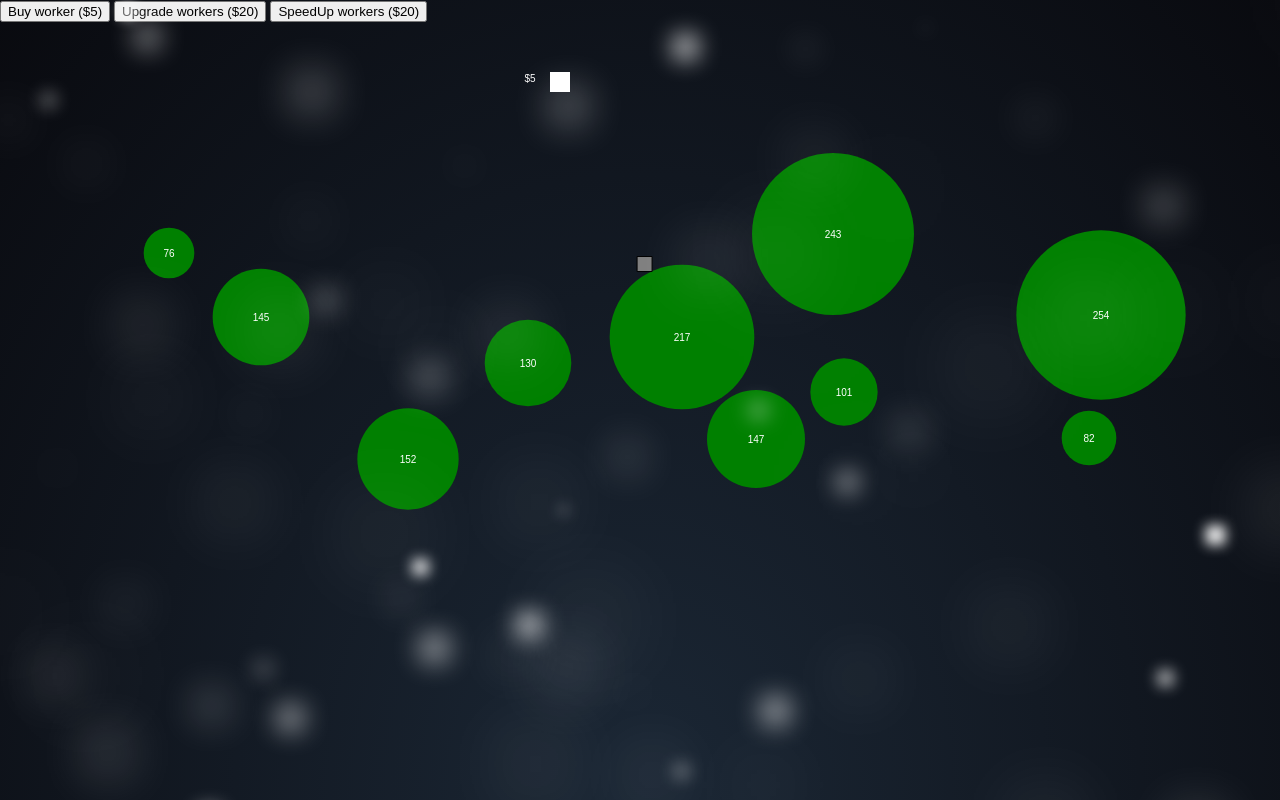
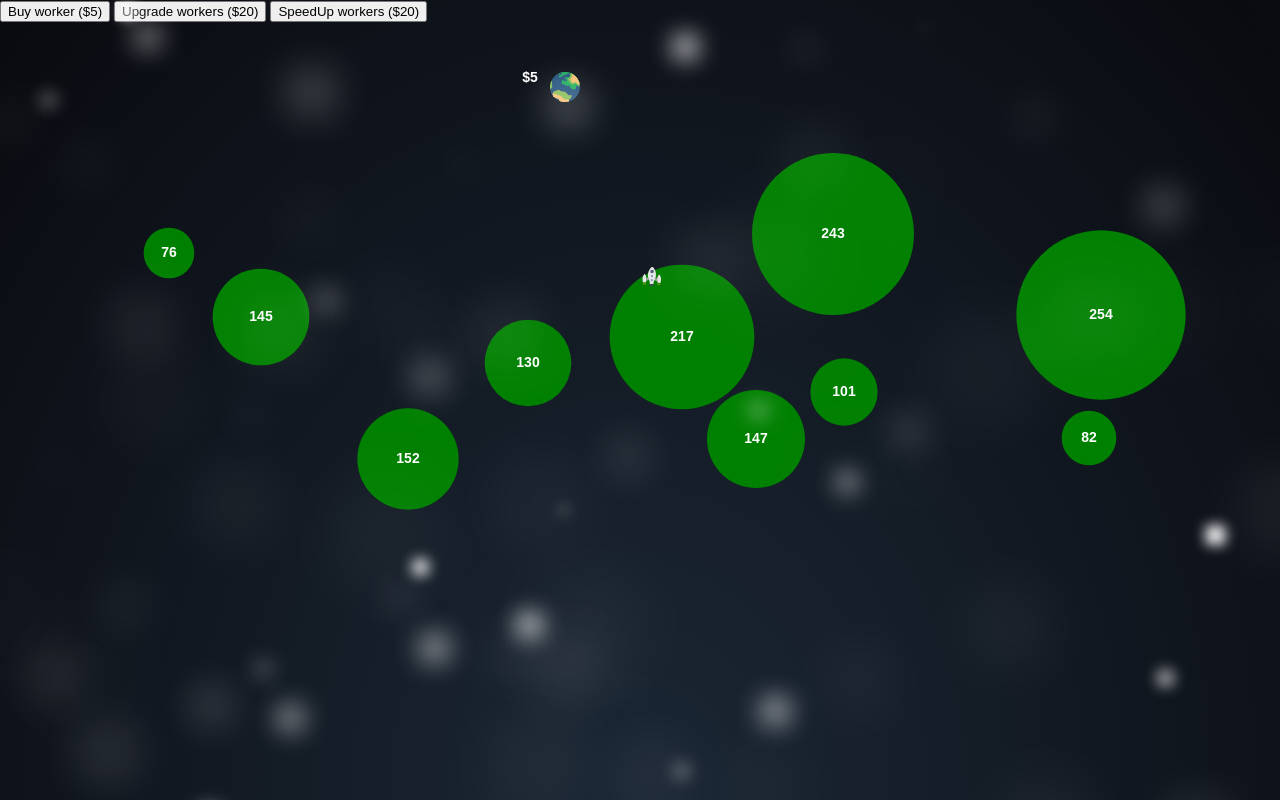
Before and after one commit to pawelst/js-game, a website built with webpack: page index.html in a window 1280 px wide. Both pictures are taken after a click on the button "Buy worker ($5)". Shown: the top 800 px of the page. Built offline with nearby package versions, Linux system fonts and the light colour scheme.

Commit message:
added svg visuals

```diff
--- a/index.html
+++ b/index.html
@@ -7,6 +7,9 @@
 </head>
 
 <body>
+<img id="baseSvg" src="assets/base.svg" style="display: none;"/>
+<img id="workerSvg" src="assets/worker.svg" style="display: none;"/>
+
     <div id="stars"></div>
     <button id="buyWorker">Buy worker ($5)</button>
     <button id="upgradeWorkersButton">Upgrade workers ($20)</button>
--- a/src/core/game.js
+++ b/src/core/game.js
@@ -17,7 +17,8 @@ background.draw();
 UserInteractions.register(gameState);
 
 // disable this to enable logging
-//console.log = function () { }
+console.log = function () {
+}
 
 // Starting the game
 gameState.startGame();
--- a/src/core/renderer.js
+++ b/src/core/renderer.js
@@ -37,16 +37,51 @@ export class Renderer {
         this.context.restore();
     }
 
+    drawWorker(worker) {
+        let workerImage = document.getElementById('workerSvg');
+
+        let dx = worker.target.x - worker.x;
+        let dy = worker.target.y - worker.y;
+        worker.angle = Math.floor(Math.atan2(dy, dx));
+        worker.angle += 90;
+
+        if (workerImage.complete) {  // make sure the image is completely loaded
+            this.context.save();
+            this.context.translate(worker.x, worker.y);
+            this.context.rotate(worker.angle);
+            this.context.drawImage(workerImage, -10, -10 / 2, 20, 20);
+            this.context.restore();
+        } else {
+            workerImage.onload = function () {
+                this.context.save();
+                this.context.translate(worker.x, worker.y);
+                this.context.rotate(worker.angle);
+                this.context.drawImage(workerImage, -10, -10 / 2, 20, 20);
+                this.context.restore();
+            };
+        }
+
+    }
     renderUnits() {
         // Draw and update each worker
         this.gameState.units.forEach(unit => {
             // Draw the worker
-            this.renderUnit(unit);
+            this.drawWorker(unit);
         });
     }
     renderBuildings() {
-        this.context.fillStyle = 'white';
-        this.context.fillRect(this.gameState.base.x, this.gameState.base.y, this.gameState.base.width, this.gameState.base.height);
+        let storageImage = document.getElementById('baseSvg');
+
+        if (storageImage.complete) {  // make sure the image is completely loaded
+            this.context.drawImage(storageImage, this.gameState.base.x, this.gameState.base.y, 30, 30);
+        } else {
+            storageImage.onload = function () {
+                this.context.drawImage(storageImage, this.gameState.base.x, this.gameState.base.y, 30, 30);
+            };
+        }
+        // this.context.fillStyle = 'white';
+        // this.context.fillRect(this.gameState.base.x, this.gameState.base.y, this.gameState.base.width, this.gameState.base.height);
+        this.context.font = "bold 14px sans-serif";
         this.context.fillText('$' + this.gameState.base.storage, this.gameState.base.x - 20, this.gameState.base.y + this.gameState.base.height / 2);
     }
 }
--- a/src/entities/worker.js
+++ b/src/entities/worker.js
@@ -15,6 +15,7 @@
         this.delay = 0;
         this.name = "Worker_" + name;
         this.speed = 2;
+        this.selected = true;
     }
 
     getNearestResource(resources) {
--- a/styles/game.css
+++ b/styles/game.css
@@ -8,6 +8,7 @@ body {
 #gameCanvas {
     display: inline-block;
     margin-top: 20px;
+    image-rendering: pixelated;
 }
 
 #buyWorker {
```
Also changed, not shown: assets/base.svg (added), assets/worker.svg (added), 1 other file.
